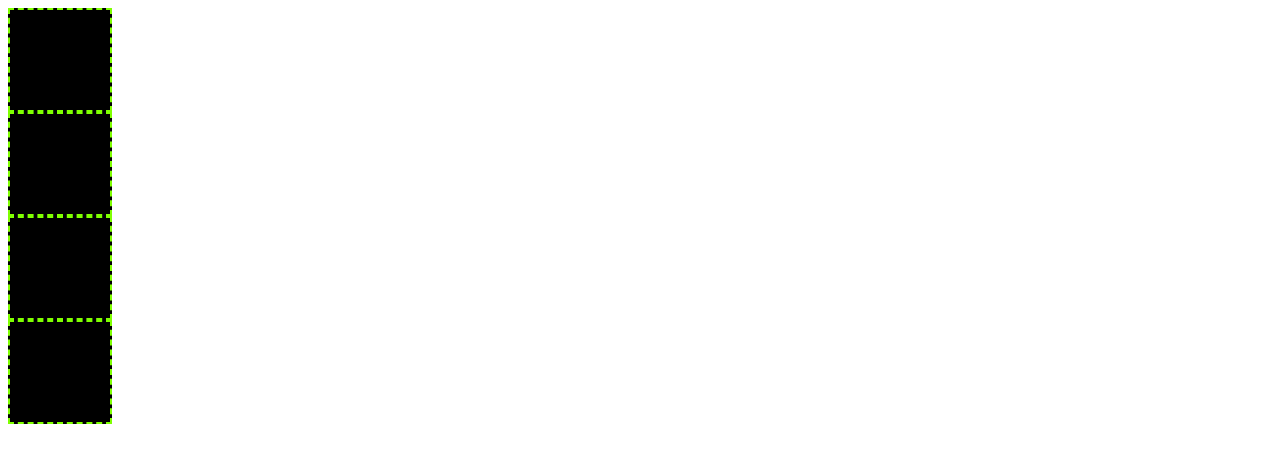
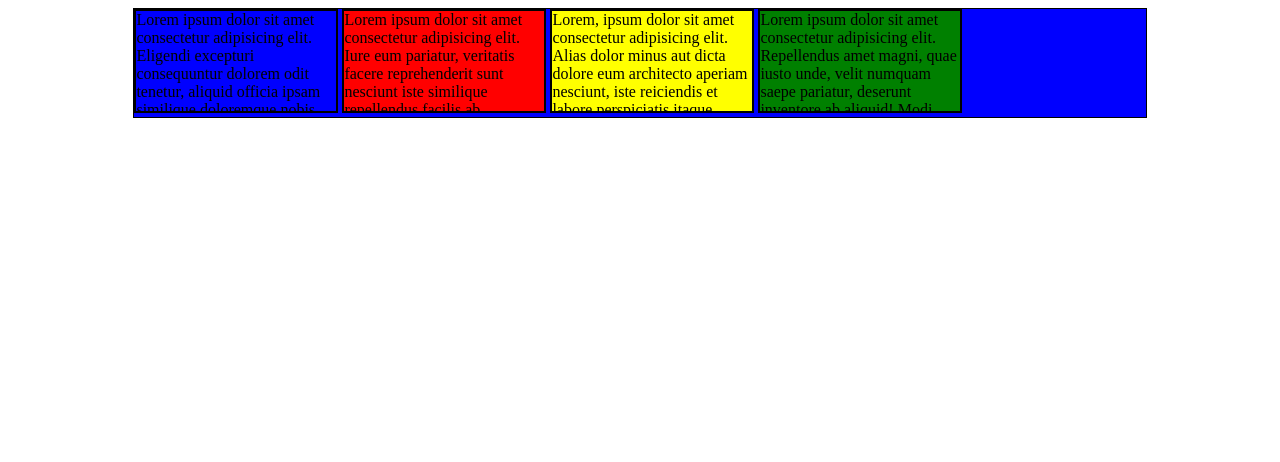
Before and after one commit to LucianoAJr/Projetop, a plain HTML site: page index.html in a window 1280 px wide. Drawn offline with Linux system fonts and the light colour scheme.

Commit message:
Manipulação insana na pagina

```diff
--- a/index.html
+++ b/index.html
@@ -5,26 +5,18 @@
     <meta charset="UTF-8">
     <meta name="viewport" content="width=device-width, initial-scale=1.0">
     <title>Document</title>
-    <style>
-        section {
-            background-color: black;
-            width: 100px;
-            height: 100px;
-            border: dashed chartreuse 2px;
-        }
-    </style>
-
+    <link rel="stylesheet" href="style.css">
 </head>
 
 <body>
 
-    <article>
-        <section></section>
-        <section></section>
-        <section></section>
-        <section></section>
+    <div id="container" class="azul">
+        <div class=" bloco azul">Lorem ipsum dolor sit amet consectetur adipisicing elit. Eligendi excepturi consequuntur dolorem odit tenetur, aliquid officia ipsam similique doloremque nobis mollitia natus, iste accusamus! Earum sed perferendis ea dicta! Obcaecati, vel officia. Deleniti harum aperiam nisi assumenda cumque earum? Fuga sed itaque possimus praesentium id aliquid sunt temporibus corporis. Perspiciatis!</div>
+        <div class="bloco vermelho">Lorem ipsum dolor sit amet consectetur adipisicing elit. Iure eum pariatur, veritatis facere reprehenderit sunt nesciunt iste similique repellendus facilis ab inventore ipsum dignissimos culpa molestias fugiat sed nam optio, temporibus deleniti placeat doloremque reiciendis? Soluta hic cum possimus at iusto minima repellat eum, vel quibusdam fuga id cupiditate excepturi.</div>
+        <div class="bloco amarelo">Lorem, ipsum dolor sit amet consectetur adipisicing elit. Alias dolor minus aut dicta dolore eum architecto aperiam nesciunt, iste reiciendis et labore perspiciatis itaque maiores modi quae ab. Repudiandae nam quidem, dicta accusamus quam maxime architecto voluptas eveniet corrupti aut modi sed! Praesentium nisi maxime provident harum laborum id minima!</div>
+        <div class="bloco verde">Lorem ipsum dolor sit amet consectetur adipisicing elit. Repellendus amet magni, quae iusto unde, velit numquam saepe pariatur, deserunt inventore ab aliquid! Modi quod inventore quam aliquid ea, commodi eos beatae eius. Unde, optio officiis. Inventore molestias eos in iure facilis. Nisi quibusdam omnis aliquam dignissimos debitis sint beatae! Earum.</div>
 
-    </article>
+    </div>
 
 
 
--- /dev/null
+++ b/style.css
@@ -0,0 +1,31 @@
+ .bloco {
+     background-color: whitesmoke;
+     width: 200px;
+     height: 100px;
+     border: black solid 2px;
+     overflow: auto;
+     display:inline-block;
+ }
+
+
+ #container {
+     border: black solid 1px;
+     width: 80%;
+     margin: 0px auto;
+ }
+
+ .azul {
+     background-color: blue;
+ }
+
+ .vermelho {
+     background-color: red;
+ }
+
+ .amarelo {
+     background-color: yellow;
+ }
+
+ .verde {
+     background-color: green;
+ }
```
